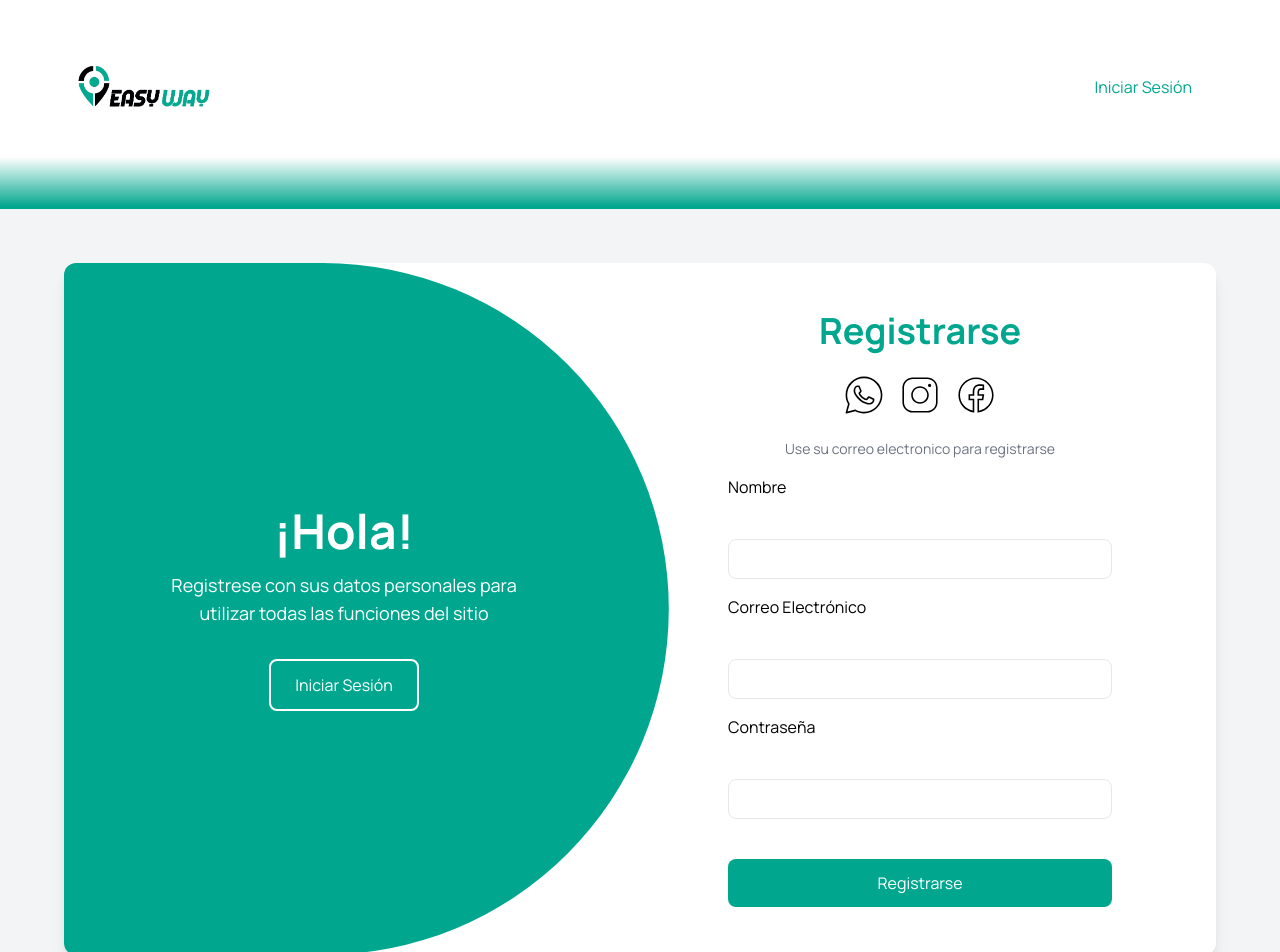
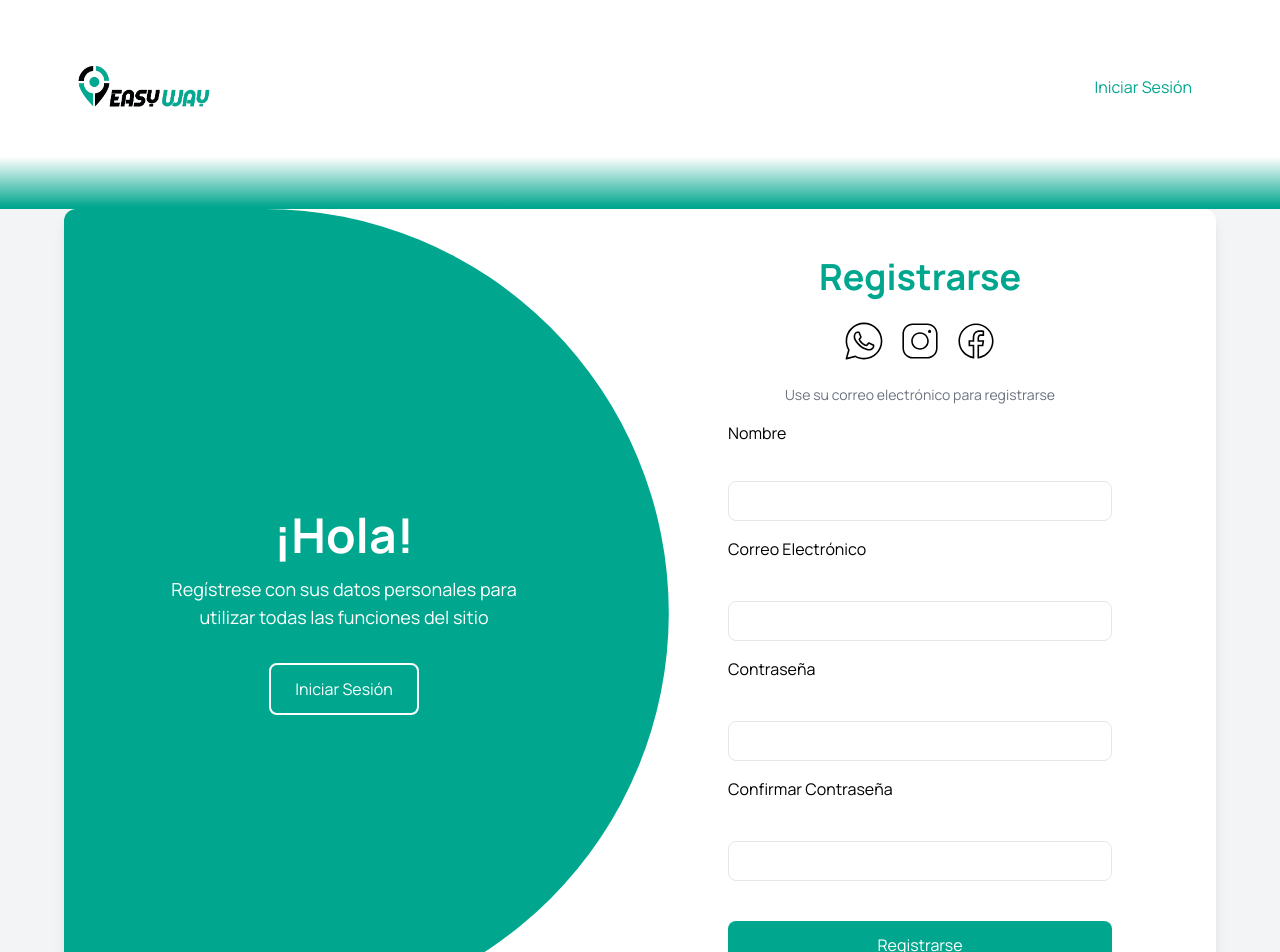
Before and after one commit to Nylast-bit/OnlineCatalog, a Next.js app: page /Register in a window 1280 px wide. Shown: the top 952 px of the page. Built offline with nearby package versions, Linux system fonts and the light colour scheme.

Commit message:
Progreso con el Register

```diff
--- a/src/app/Register/page.tsx
+++ b/src/app/Register/page.tsx
@@ -9,12 +9,43 @@ const Register = () => {
   const [name, setName] = useState("");
   const [email, setEmail] = useState("");
   const [password, setPassword] = useState("");
+  const [confirmPassword, setConfirmPassword] = useState("");
+
+  const [errors, setErrors] = useState({
+    name: "",
+    email: "",
+    password: "",
+    confirmPassword: "",
+  });
+
+  const validateEmail = (email: string): boolean => {
+    const emailRegex = /^[^\s@]+@[^\s@]+\.[^\s@]+$/;
+    return emailRegex.test(email);
+  };
 
   const handleRegister = (e: React.FormEvent) => {
     e.preventDefault();
+
+    const newErrors = {
+      name: name ? "" : "Obligatorio llenar",
+      email: email ? (validateEmail(email) ? "" : "Introducir un email válido") : "Obligatorio llenar",
+      password: password ? "" : "Obligatorio llenar",
+      confirmPassword: confirmPassword
+        ? confirmPassword === password
+          ? ""
+          : "Contraseñas no son iguales"
+        : "Obligatorio llenar",
+    };
+
+    setErrors(newErrors);
+
+    const hasErrors = Object.values(newErrors).some((error) => error !== "");
+    if (hasErrors) return;
+
     console.log("Name:", name);
     console.log("Email:", email);
     console.log("Password:", password);
+    console.log("ConfirmPassword:", confirmPassword);
   };
 
   return (
@@ -26,7 +57,7 @@ const Register = () => {
           <div className="relative flex flex-col items-center justify-center text-white p-12">
             <h1 className="text-5xl font-bold">¡Hola!</h1>
             <p className="mt-4 text-center text-lg">
-              Registrese con sus datos personales para utilizar todas las funciones del sitio
+              Regístrese con sus datos personales para utilizar todas las funciones del sitio
             </p>
             <Link href="/Login">
               <CustomButton
@@ -52,33 +83,53 @@ const Register = () => {
           </div>
 
           <p className="text-center text-gray-500 text-sm mb-4">
-            Use su correo electronico para registrarse
+            Use su correo electrónico para registrarse
           </p>
 
           <form onSubmit={handleRegister} className="flex flex-col gap-4 w-full max-w-sm">
             {/* Input de Nombre */}
             <div className="flex flex-col">
-              <label className="text-black mb-1">Nombre</label>
+              <label className="text-black mb-0">Nombre</label>
+              <div className={`custom-input-wrapper ${errors.name ? "border-red-500" : ""}`}>
                 <CustomInputField
                   label="Nombre"
                   onChange={(e) => setName(e.target.value)}
                 />
               </div>
+              {errors.name && <span className="text-red-500 text-sm">{errors.name}</span>}
+            </div>
             {/* Input de Email */}
             <div className="flex flex-col">
               <label className="text-black mb-1">Correo Electrónico</label>
+              <div className={`custom-input-wrapper ${errors.email ? "border-red-500" : ""}`}>
                 <CustomInputField
                   label="Correo Electrónico"
                   onChange={(e) => setEmail(e.target.value)}
                 />
               </div>
+              {errors.email && <span className="text-red-500 text-sm">{errors.email}</span>}
+            </div>
             {/* Input de Contraseña */}
             <div className="flex flex-col">
               <label className="text-black mb-1">Contraseña</label>
+              <div className={`custom-input-wrapper ${errors.password ? "border-red-500" : ""}`}>
                 <CustomInputField
                   label="Contraseña"
                   onChange={(e) => setPassword(e.target.value)}
                 />
+              </div>
+              {errors.password && <span className="text-red-500 text-sm">{errors.password}</span>}
+            </div>
+            {/* Input de Confirmar Contraseña */}
+            <div className="flex flex-col">
+              <label className="text-black mb-1">Confirmar Contraseña</label>
+              <div className={`custom-input-wrapper ${errors.confirmPassword ? "border-red-500" : ""}`}>
+                <CustomInputField
+                  label="Confirmar Contraseña"
+                  onChange={(e) => setConfirmPassword(e.target.value)}
+                />
+              </div>
+              {errors.confirmPassword && <span className="text-red-500 text-sm">{errors.confirmPassword}</span>}
             </div>
             {/* Botón de Registrarse */}
             <CustomButton
```
Lines whose indentation alone changed are shown as unchanged.
